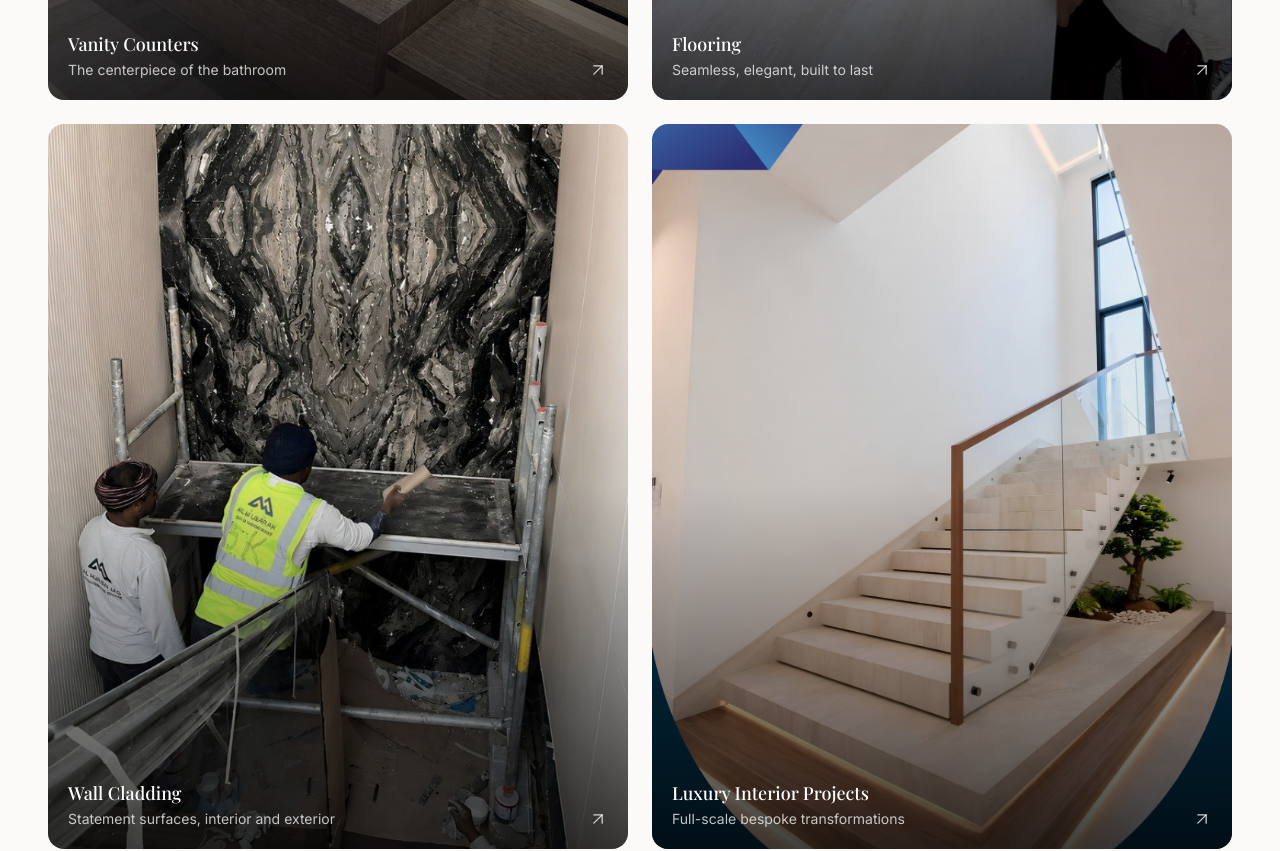
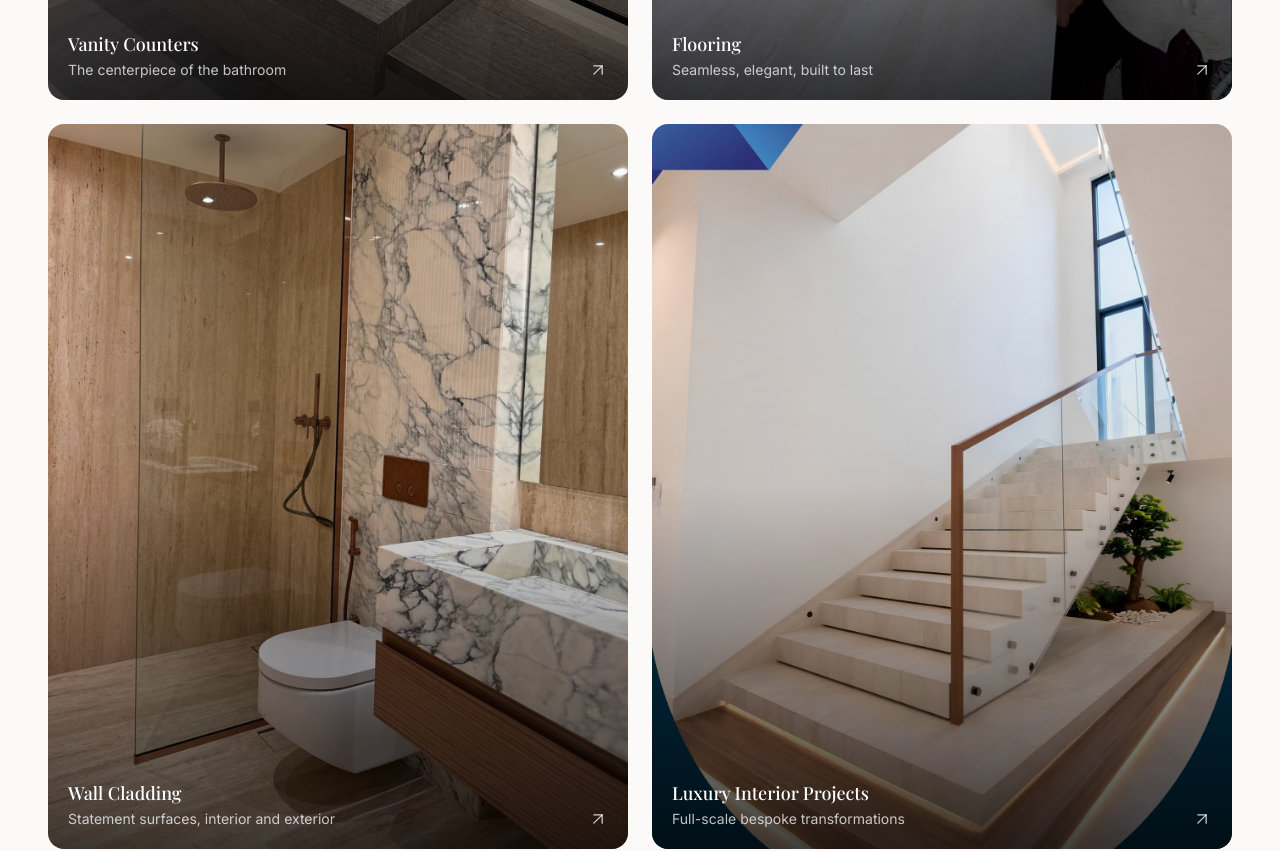
Before and after one commit to basselalnashar-gif/jas-marble-websitee, a Next.js app: page /applications in a window 1280 px wide. Shown: the part 1060-1911 px from the top of the page. Built offline with nearby package versions, Linux system fonts and the light colour scheme.

Commit message:
Remove scaffolding install photo from wall cladding gallery

```diff
--- a/src/data/applications.ts
+++ b/src/data/applications.ts
@@ -64,7 +64,6 @@ export const applications: Application[] = [
     description:
       "A stone-clad wall turns a lobby, feature wall, or facade into a signature moment. We fabricate cladding in large-format slabs or panels, book-matched where the material allows, for a continuous and dramatic effect.",
     images: [
-      { src: "/images/applications/wall-cladding/wc-01.jpg", alt: "Book-matched dark stone cladding installation" },
       { src: "/images/applications/wall-cladding/wc-02.jpg", alt: "Marble wall cladding in a bathroom" },
       { src: "/images/applications/wall-cladding/wc-03.jpg", alt: "Bookmatched marble slab, floor to ceiling" },
       { src: "/images/applications/wall-cladding/wc-04.jpg", alt: "Volakas marble bookmatched wall cladding with dramatic veining" },
```
